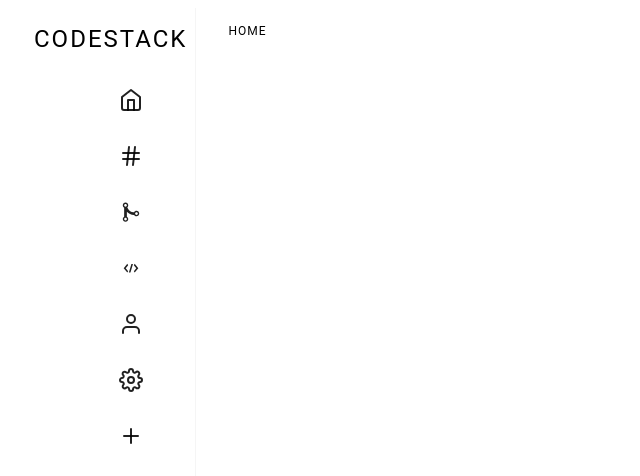
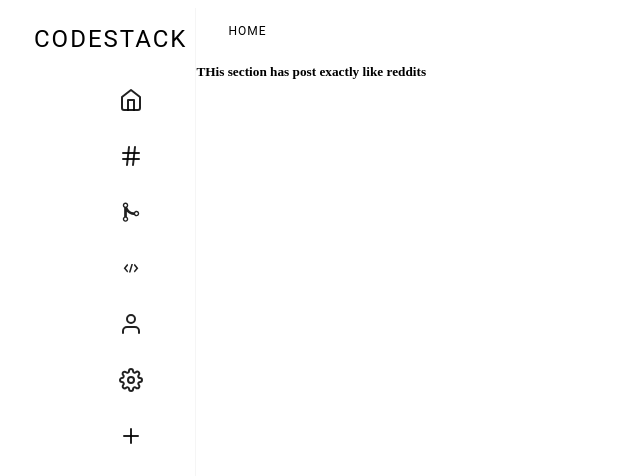
Before and after one commit to shreykoradia/CodeStack, a React (Create React App) app: page /dashboard in a window 1280 px wide. Shown: the top 476 px of the page, without its empty margins (0-640 px from the left). Built offline with nearby package versions, Linux system fonts and the light colour scheme; no server answers.

Commit message:
added some style

```diff
--- a/src/component/Dashboard/Feed/Feed.jsx
+++ b/src/component/Dashboard/Feed/Feed.jsx
@@ -8,13 +8,14 @@ function Feed() {
     <div className="feed">
     {/* header */}
     <div className="header">
-    <Typography   paragraph={false} align="left" gutterBottom={true} variant="overline" noWrap={false}>Home</Typography>
+    <Typography paragraph={false} align="left" gutterBottom={true} variant="overline" noWrap={false}>Home</Typography>
     </div>
 
     {/* Post box for Q&A */}
 
 
     {/* Posts  */}
+      <h5>THis section has post exactly like reddits</h5>
     {/* Posts  */}
     {/* Posts  */}
     {/* Posts  */}
--- a/src/component/Dashboard/Feed/feed.css
+++ b/src/component/Dashboard/Feed/feed.css
@@ -1,9 +1,16 @@
 .feed{
-    flex: 0.7;
+    flex: 0.6;
     border-right: 1px solid whitesmoke;
     overflow-y: scroll;
-    /* scrollbar-3dlight-color: aliceblue; */
 }
+.feed::-webkit-scrollbar{
+    display: none;
+}
+/* Hide scrollbar for IE, Edge and Firefox */
+.feed {
+    -ms-overflow-style: none; /* IE and Edge */
+    scrollbar-width: none; /* Firefox */
+  }
 
 .header{
 
--- a/src/component/Dashboard/Sidebar/Sidebar.js
+++ b/src/component/Dashboard/Sidebar/Sidebar.js
@@ -25,7 +25,7 @@ function Sidebar() {
             {/* SidebarOption more  */}
             <Tooltip title="Settings"><Button variant="text" className='sidebar-button' component={Link} to="/dashboard" ><FiSettings className='icons' /></Button></Tooltip>
             {/* Button for the post  */}
-            <Tooltip title="Post Q&A"><Button variant="text" className='sidebar-button'  component={Link} to="/dashboard"><FiPlus className='icons' /></Button></Tooltip>
+            <Tooltip title="Post"><Button variant="text" className='sidebar-button'  component={Link} to="/dashboard"><FiPlus className='icons' /></Button></Tooltip>
         </div>
     )
 }
```
